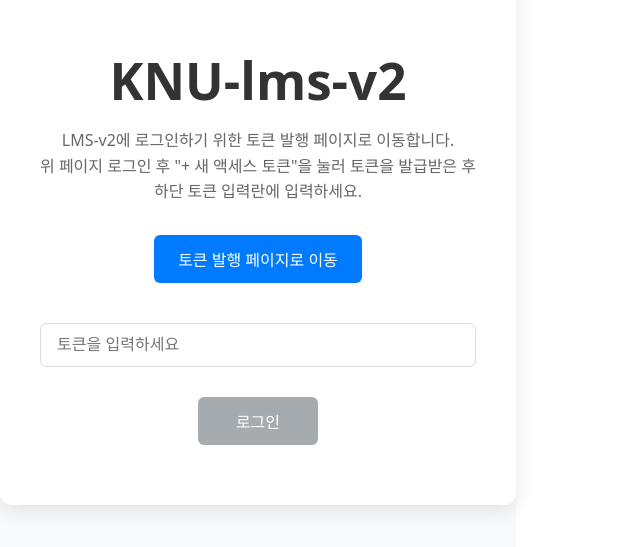
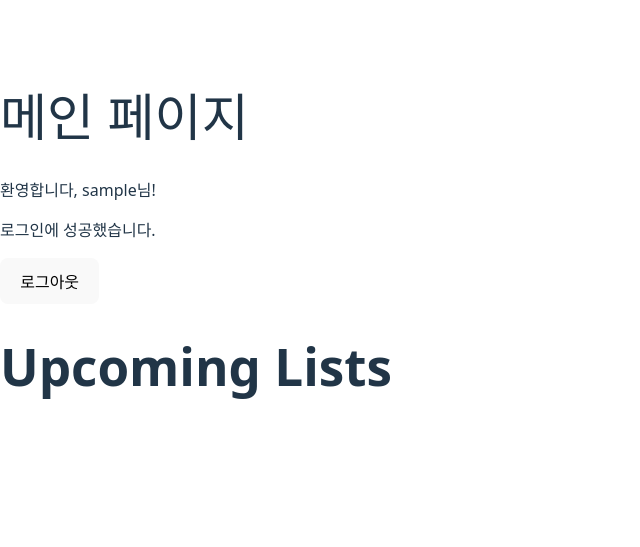
Before and after one commit to knu-lms-v2/lms-client, a React (Vite) app: page / in a window 1280 px wide. Before the commit this address led to /login. Shown: the part 159-706 px from the top of the page, without its empty margins (0-640 px from the left). Built offline with nearby package versions, Linux system fonts and the light colour scheme; sample sign-in values are in the browser's storage.

Commit message:
Feat: 개발용 로그인, 로그아웃 로직 구현

```diff
--- a/src/App.tsx
+++ b/src/App.tsx
@@ -1,16 +1,35 @@
 import { BrowserRouter, Routes, Route, Navigate } from "react-router-dom";
-import { useState } from "react";
+import { useState, useEffect } from "react";
 import LoginPage from "./components/layout/Loginpage";
 import MainPage from "./components/layout/Mainpage";
 
 function App() {
   const [isLoggedIn, setIsLoggedIn] = useState(false);
   const [userName, setUserName] = useState("");
+  const [isLoading, setIsLoading] = useState(true);
+
+  // 컴포넌트 마운트 시 localStorage에서 로그인 상태 확인
+  useEffect(() => {
+    const token = localStorage.getItem("token");
+    const storedUserName = localStorage.getItem("userName");
+
+    if (token && storedUserName) {
+      setIsLoggedIn(true);
+      setUserName(storedUserName);
+    }
+
+    setIsLoading(false);
+  }, []);
 
   const handleLogout = () => {
     setIsLoggedIn(false);
     setUserName("");
   };
+
+  // 로딩 중일 때는 아무것도 렌더링하지 않음
+  if (isLoading) {
+    return <div>로딩 중...</div>;
+  }
 
   return (
     <BrowserRouter>
--- /dev/null
+++ b/src/components/common/UpcomingLists.tsx
@@ -0,0 +1,9 @@
+const UpcomingList = () => {
+  return (
+    <div>
+      <h1>Upcoming Lists</h1>
+    </div>
+  );
+};
+
+export default UpcomingList;
--- a/src/components/layout/Loginpage.tsx
+++ b/src/components/layout/Loginpage.tsx
@@ -21,16 +21,20 @@ const LoginPage: React.FC<Props> = ({ onLoginSuccess }) => {
       setMessage("토큰을 입력해주세요.");
       return;
     }
+    // 개발용 로그인 로직
     if (token.trim() == "test") {
       setMessage(`환영합니다, 개발자님!`);
       setToken("");
+      localStorage.setItem("token", token.trim());
+      localStorage.setItem("userName", "개발자");
       onLoginSuccess("개발자");
+      return;
     }
     setIsLoading(true);
     setMessage("");
 
     try {
-      const response = await fetch(`${API_URL}/api/validate-token/`, {
+      const response = await fetch(`${API_URL}/api/users/validate-token/`, {
         method: "POST",
         headers: {
           "Content-Type": "application/json",
--- a/src/components/layout/Logout.tsx
+++ b/src/components/layout/Logout.tsx
@@ -11,9 +11,17 @@ const Logout: React.FC<Props> = ({ onLogout }) => {
   const handleLogout = async () => {
     try {
       const token = localStorage.getItem("token");
+      // 개발용 로그아웃 로직
+      if (token == "test") {
+        localStorage.removeItem("token");
+        localStorage.removeItem("userName");
+        onLogout();
+        navigate("/login");
+        return;
+      }
 
       if (token) {
-        const response = await fetch(`${API_URL}/api/logout/`, {
+        const response = await fetch(`${API_URL}/api/users/logout/`, {
           method: "POST",
           headers: {
             "Content-Type": "application/json",
--- a/src/components/layout/Mainpage.tsx
+++ b/src/components/layout/Mainpage.tsx
@@ -1,4 +1,5 @@
 import Logout from "./Logout";
+import UpcomingList from "../common/UpcomingLists";
 
 interface Props {
   userName: string;
@@ -12,6 +13,7 @@ const MainPage: React.FC<Props> = ({ userName, onLogout }) => {
       <p>환영합니다, {userName}님!</p>
       <p>로그인에 성공했습니다.</p>
       <Logout onLogout={onLogout} />
+      <UpcomingList />
     </div>
   );
 };
```
